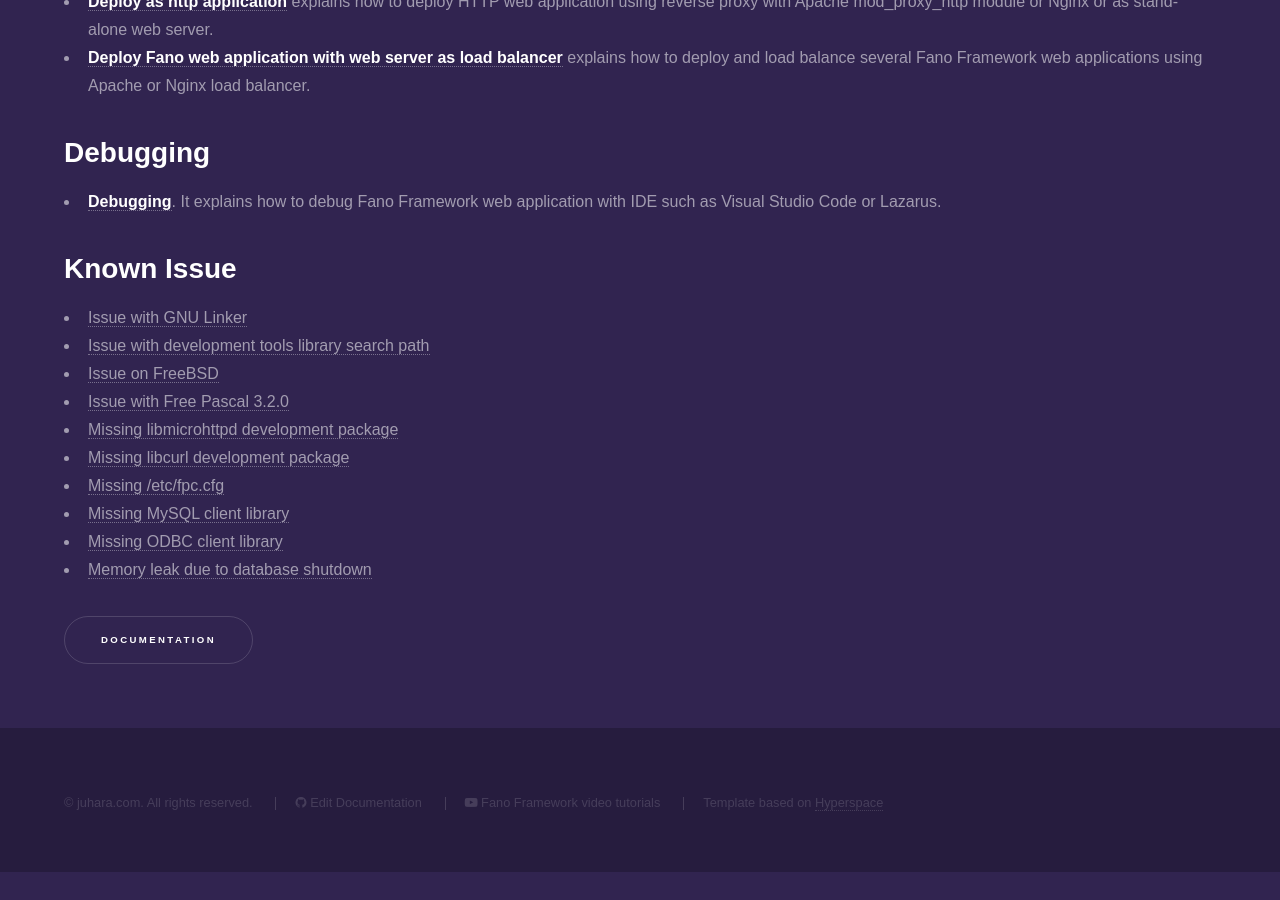
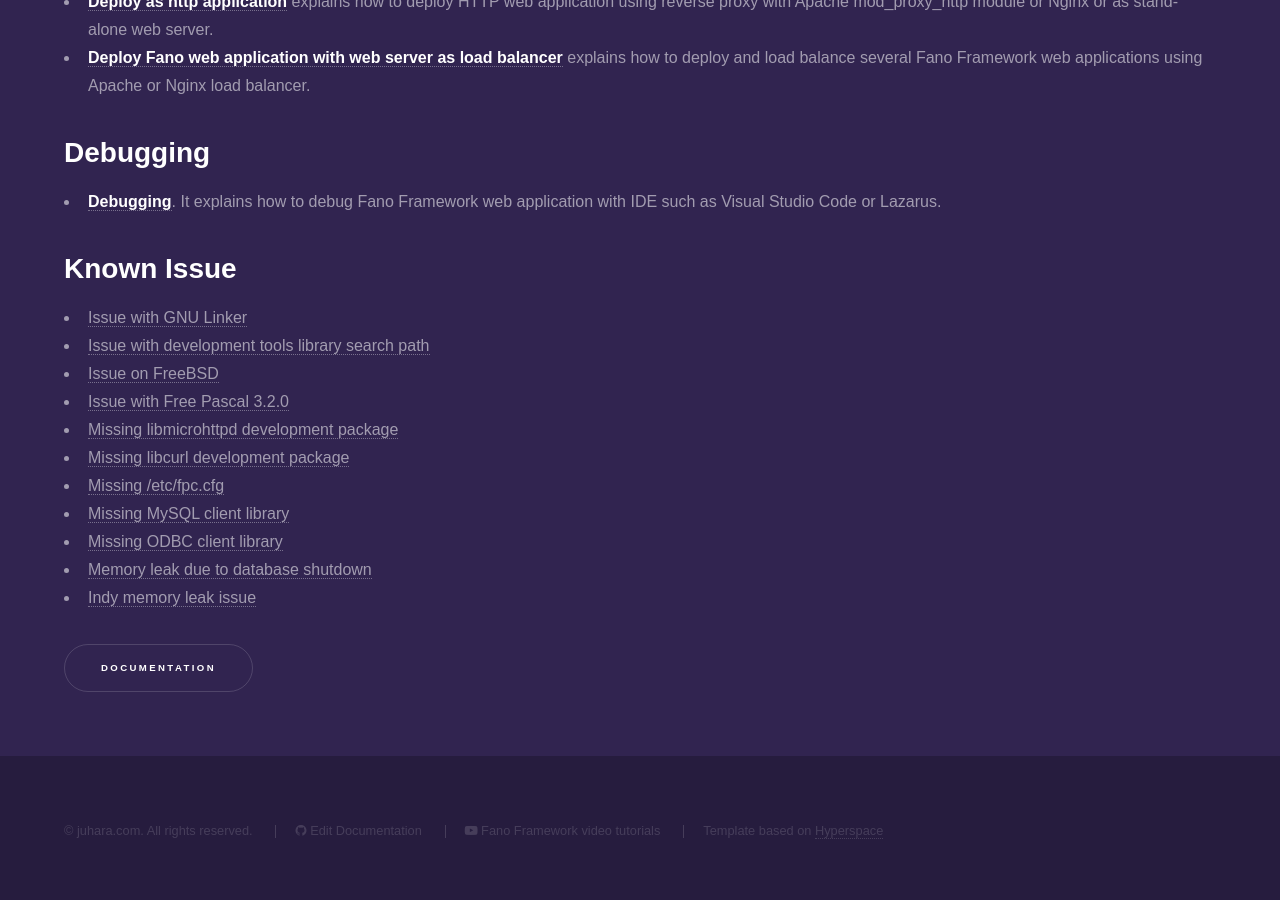
Before and after one commit to fanoframework/fanoframework.github.io, a Jekyll site: the page built from documentation/index.md, in a window 1280 px wide and 900 px high, scrolled down 2071 px. Built offline with Jekyll 4.4.1, drawn with Linux system fonts in a browser that asks for light colours; our own code applies the rules of GitHub Pages for plain Markdown files; before the commit the page ends 2943 px from its top, so only the background shows below that.

Commit message:
Add reference to Indy memory leak

```diff
--- a/documentation/index.md
+++ b/documentation/index.md
@@ -85,3 +85,4 @@ description: Documentation and developer's resources for Fano Framework, web app
 - [Missing MySQL client library](/known-issues#missing-mysql-client-library)
 - [Missing ODBC client library](/known-issues#missing-odbc-client-library)
 - [Memory leak due to database shutdown](/known-issues#shut-down-database-server-may-cause-memory-leak)
+- [Indy memory leak issue](/known-issues#indy-memory-leak-issue)
```
